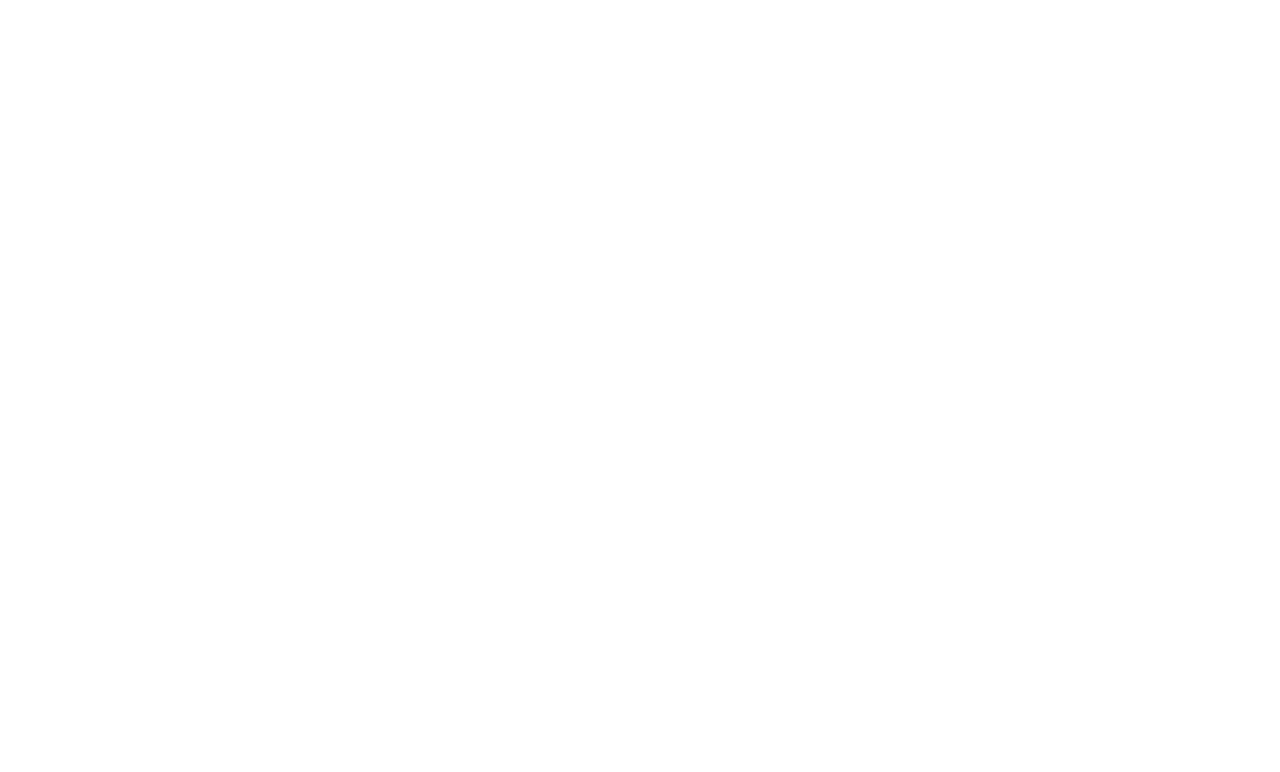
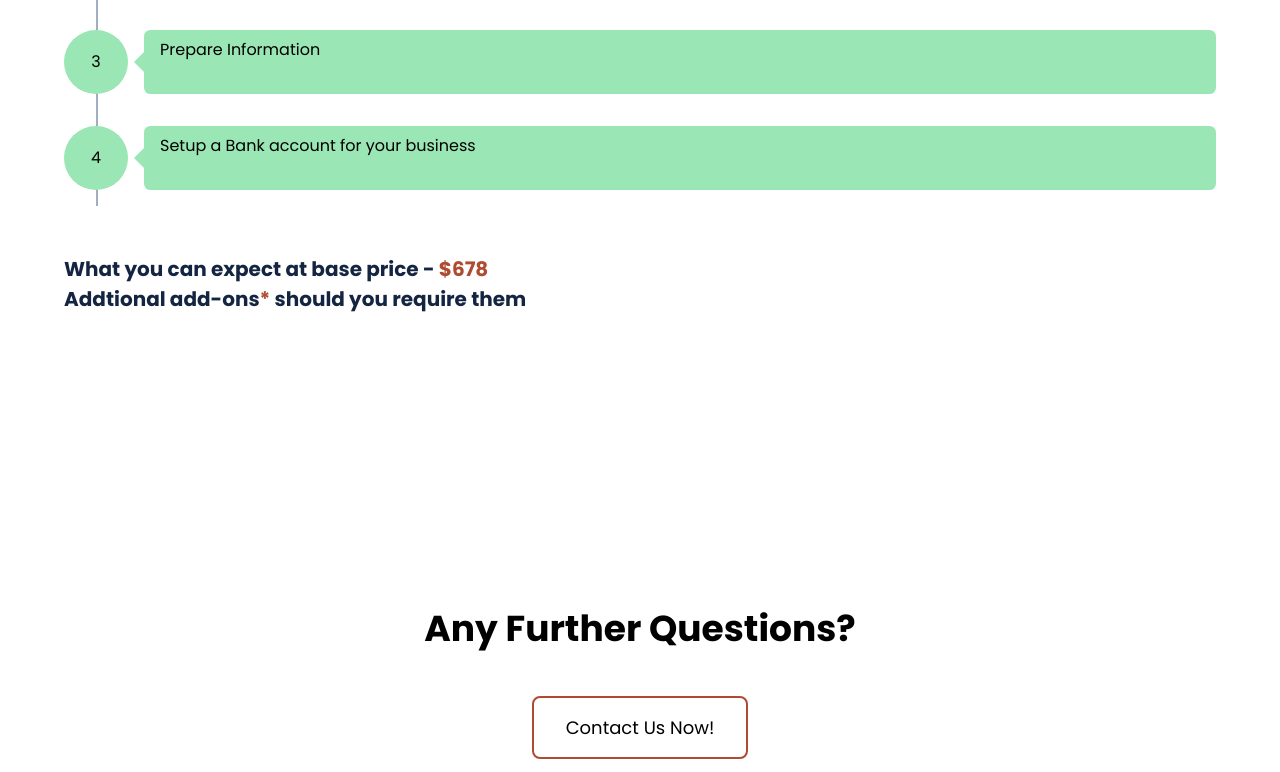
Before and after one commit to leo-dh/csservices-landing-page, a Nuxt app: page /services in a window 1280 px wide. Shown: the part 768-1540 px from the top of the page. Before the commit the page ends 800 px from the top, so only its background shows below. Built offline with nearby package versions, Linux system fonts and the light colour scheme.

Commit message:
Added TimelineComponent Added route watcher to NavBarComponent

```diff
--- a/components/BannerSection.vue
+++ b/components/BannerSection.vue
@@ -5,7 +5,7 @@
         {{ titleText }}
       </h1>
       <nuxt-link
-        to="/services"
+        :to="linkPath"
         class="text-sm mt-8 lg:mt-10 border-brick-500 border-2 rounded-lg lg:px-8 lg:py-4 lg:text-lg px-4 py-2"
         >{{ buttonText }}</nuxt-link
       >
@@ -26,6 +26,10 @@
       type: String,
       required: true,
     },
+    linkPath: {
+      type: String,
+      default: '/',
+    },
   },
 });
 </script>
--- a/components/NavBarComponent.vue
+++ b/components/NavBarComponent.vue
@@ -52,6 +52,12 @@
       ],
     };
   },
+  watch: {
+    // eslint-disable-next-line @typescript-eslint/no-unused-vars
+    $route(newValue, oldValue) {
+      this.drawerOpen = false;
+    },
+  },
 });
 </script>
 
--- /dev/null
+++ b/components/TimelineComponent.vue
@@ -0,0 +1,62 @@
+<template>
+  <div class="flex py-4">
+    <div
+      class="rounded-full bg-green-300 h-16 w-16 flex items-center justify-center flex-shrink-0 circle"
+    >
+      {{ stepNum }}
+    </div>
+    <div class="speech-bubble ml-4 px-4 py-2 bg-green-300 w-full">{{ text }}</div>
+  </div>
+</template>
+
+<script lang="ts">
+import Vue from 'vue';
+
+export default Vue.extend({
+  props: {
+    stepNum: {
+      type: Number,
+      default: 1,
+    },
+    text: {
+      type: String,
+      default: 'Hello World',
+    },
+  },
+});
+</script>
+
+<style scoped>
+.speech-bubble {
+  position: relative;
+  border-radius: 0.4em;
+}
+
+.speech-bubble::after {
+  content: '';
+  position: absolute;
+  left: 0;
+  top: 2rem;
+  width: 0;
+  height: 0;
+  border: 0.625em solid transparent;
+  border-right-color: theme('colors.green.300');
+  border-left: 0;
+  margin-top: -0.625em;
+  margin-left: -0.625em;
+}
+
+.circle {
+  position: relative;
+}
+.circle::after {
+  position: absolute;
+  content: '';
+  left: 50%;
+  width: 2px;
+  height: calc(100% + 2rem);
+  top: -1rem;
+  @apply bg-gray-500;
+  z-index: -1;
+}
+</style>
--- a/pages/index.vue
+++ b/pages/index.vue
@@ -6,6 +6,7 @@
     <banner-section
       title-text="Need more information on incorporation?"
       button-text="Click here to find out!"
+      link-path="/services"
     />
   </div>
 </template>
--- a/pages/services.vue
+++ b/pages/services.vue
@@ -5,16 +5,62 @@
       title="Services"
       subtitle="Getting started simplified"
     />
+    <div class="content-area">
+      <div class="flex flex-col items-center align-center text-center text-2xl">
+        <h2 class="font-bold text-navy-500">
+          Registering and Incoporating a company is kind of complicated..
+        </h2>
+        <p class="text-navy-500 mt-8">
+          but you only need to know these <span class="text-brick-500">4</span> steps.
+        </p>
+      </div>
+      <div class="my-12">
+        <template v-for="(step, i) in steps">
+          <timeline-component :key="i" :text="step" :step-num="i + 1" />
+        </template>
+      </div>
+      <div>
+        <h2 class="font-bold text-navy-500 text-xl">
+          What you can expect at base price - <span class="text-brick-500">$678</span>
+        </h2>
+        <div></div>
+      </div>
+      <div>
+        <h2 class="font-bold text-navy-500 text-xl">
+          Addtional add-ons<span class="text-brick-500">*</span> should you require them
+        </h2>
+        <div></div>
+      </div>
+    </div>
+    <banner-section
+      button-text="Contact Us Now!"
+      title-text="Any Further Questions?"
+      link-path="/contactus"
+    />
   </div>
 </template>
 
 <script lang="ts">
 import Vue from 'vue';
 import HeroSection from '@/components/HeroSection.vue';
+import BannerSection from '@/components/BannerSection.vue';
+import TimelineComponent from '@/components/TimelineComponent.vue';
 
 export default Vue.extend({
   components: {
     HeroSection,
+    BannerSection,
+    TimelineComponent,
+  },
+  data() {
+    return {
+      steps: [
+        'Think of your company name!',
+        'Contact Us',
+        'Prepare Information',
+        'Setup a Bank account for your business',
+      ],
+    };
   },
 });
 </script>
```
